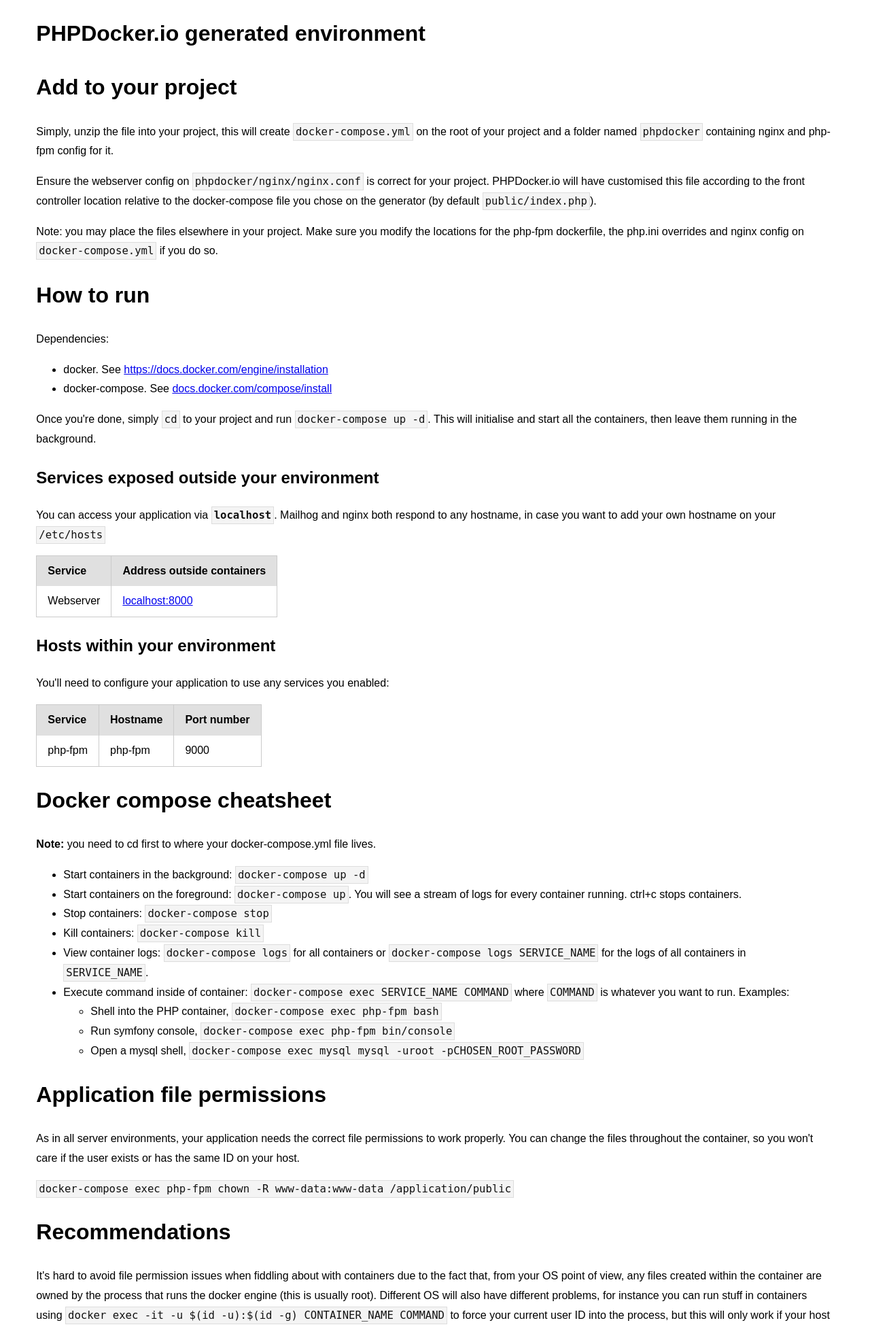
After one commit to allanrodriguesmachado/ecommerce, a PHP site: page /phpdocker/README.html in a window 1280 px wide. The commit adds this page. Shown: the top 1952 px of the page at 68% size. Run offline with PHP 8.4, Linux system fonts and the light colour scheme; some libraries are stand-ins or nearby versions.

Commit message:
Include Docker

```diff
--- /dev/null
+++ b/phpdocker/README.html
@@ -0,0 +1,236 @@
+<html>
+<head>
+    <title>PHPDocker.io Readme</title>
+    <link rel="stylesheet" href="https://cdn.jsdelivr.net/npm/purecss@3.0.0/build/pure-min.css" integrity="sha384-X38yfunGUhNzHpBaEBsWLO+A0HDYOQi8ufWDkZ0k9e0eXz/tH3II7uKZ9msv++Ls" crossorigin="anonymous">
+
+    <style>
+        * {
+            line-height: 1.8em;
+        }
+
+        code {
+            font-size: 1.2em;
+            background: #f4f4f4;
+            border: 1px solid #ddd;
+            color: #111;
+            font-family: monospace;
+            padding: 3px;
+        }
+
+        pre code {
+            border-left: 3px solid #f36d33;
+            page-break-inside: avoid;
+            margin-bottom: 1.6em;
+            max-width: 100%;
+            overflow: auto;
+            padding: 1em 1.5em;
+            display: block;
+            word-wrap: break-word;
+        }
+    </style>
+</head>
+<body>
+
+<div class="pure-g">
+    <div class="pure-u-1-24"></div>
+    <div class="pure-u-22-24">
+        <h1>PHPDocker.io generated environment</h1>
+
+<h1>Add to your project</h1>
+
+<p>Simply, unzip the file into your project, this will create <code>docker-compose.yml</code> on the root of your project and a folder
+named <code>phpdocker</code> containing nginx and php-fpm config for it.</p>
+
+<p>Ensure the webserver config on <code>phpdocker/nginx/nginx.conf</code> is correct for your project. PHPDocker.io will have
+customised this file according to the front controller location relative to the docker-compose file you chose on the
+generator (by default <code>public/index.php</code>).</p>
+
+<p>Note: you may place the files elsewhere in your project. Make sure you modify the locations for the php-fpm dockerfile,
+the php.ini overrides and nginx config on <code>docker-compose.yml</code> if you do so.</p>
+
+<h1>How to run</h1>
+
+<p>Dependencies:</p>
+
+<ul>
+<li>docker. See <a href="https://docs.docker.com/engine/installation">https://docs.docker.com/engine/installation</a></li>
+<li>docker-compose. See <a href="https://docs.docker.com/compose/install/">docs.docker.com/compose/install</a></li>
+</ul>
+
+<p>Once you're done, simply <code>cd</code> to your project and run <code>docker-compose up -d</code>. This will initialise and start all the
+containers, then leave them running in the background.</p>
+
+<h2>Services exposed outside your environment</h2>
+
+<p>You can access your application via <strong><code>localhost</code></strong>. Mailhog and nginx both respond to any hostname, in case you want to
+add your own hostname on your <code>/etc/hosts</code></p>
+
+<table>
+<thead>
+<tr>
+  <th>Service</th>
+  <th>Address outside containers</th>
+</tr>
+</thead>
+<tbody>
+<tr>
+  <td>Webserver</td>
+  <td><a href="http://localhost:8000">localhost:8000</a></td>
+</tr>
+</tbody>
+</table>
+
+<h2>Hosts within your environment</h2>
+
+<p>You'll need to configure your application to use any services you enabled:</p>
+
+<table>
+<thead>
+<tr>
+  <th>Service</th>
+  <th>Hostname</th>
+  <th>Port number</th>
+</tr>
+</thead>
+<tbody>
+<tr>
+  <td>php-fpm</td>
+  <td>php-fpm</td>
+  <td>9000</td>
+</tr>
+</tbody>
+</table>
+
+<h1>Docker compose cheatsheet</h1>
+
+<p><strong>Note:</strong> you need to cd first to where your docker-compose.yml file lives.</p>
+
+<ul>
+<li>Start containers in the background: <code>docker-compose up -d</code></li>
+<li>Start containers on the foreground: <code>docker-compose up</code>. You will see a stream of logs for every container running.
+ctrl+c stops containers.</li>
+<li>Stop containers: <code>docker-compose stop</code></li>
+<li>Kill containers: <code>docker-compose kill</code></li>
+<li>View container logs: <code>docker-compose logs</code> for all containers or <code>docker-compose logs SERVICE_NAME</code> for the logs of
+all containers in <code>SERVICE_NAME</code>.</li>
+<li>Execute command inside of container: <code>docker-compose exec SERVICE_NAME COMMAND</code> where <code>COMMAND</code> is whatever you want
+to run. Examples:
+
+<ul>
+<li>Shell into the PHP container, <code>docker-compose exec php-fpm bash</code></li>
+<li>Run symfony console, <code>docker-compose exec php-fpm bin/console</code></li>
+<li>Open a mysql shell, <code>docker-compose exec mysql mysql -uroot -pCHOSEN_ROOT_PASSWORD</code></li>
+</ul></li>
+</ul>
+
+<h1>Application file permissions</h1>
+
+<p>As in all server environments, your application needs the correct file permissions to work properly. You can change the
+files throughout the container, so you won't care if the user exists or has the same ID on your host.</p>
+
+<p><code>docker-compose exec php-fpm chown -R www-data:www-data /application/public</code></p>
+
+<h1>Recommendations</h1>
+
+<p>It's hard to avoid file permission issues when fiddling about with containers due to the fact that, from your OS point
+of view, any files created within the container are owned by the process that runs the docker engine (this is usually
+root). Different OS will also have different problems, for instance you can run stuff in containers
+using <code>docker exec -it -u $(id -u):$(id -g) CONTAINER_NAME COMMAND</code> to force your current user ID into the process, but
+this will only work if your host OS is Linux, not mac. Follow a couple of simple rules and save yourself a world of
+hurt.</p>
+
+<ul>
+<li>Run composer outside of the php container, as doing so would install all your dependencies owned by <code>root</code> within your
+vendor folder.</li>
+<li>Run commands (ie Symfony's console, or Laravel's artisan) straight inside of your container. You can easily open a
+shell as described above and do your thing from there.</li>
+</ul>
+
+<h1>Simple basic Xdebug configuration with integration to PHPStorm</h1>
+
+<h2>Xdebug 2</h2>
+
+<p>To configure <strong>Xdebug 2</strong> you need add these lines in php-fpm/php-ini-overrides.ini:</p>
+
+<h3>For linux:</h3>
+
+<pre><code>xdebug.remote_enable = 1
+xdebug.remote_connect_back = 1
+xdebug.remote_autostart = 1
+</code></pre>
+
+<h3>For macOS and Windows:</h3>
+
+<pre><code>xdebug.remote_enable = 1
+xdebug.remote_host = host.docker.internal
+xdebug.remote_autostart = 1
+</code></pre>
+
+<h2>Xdebug 3</h2>
+
+<p>To configure <strong>Xdebug 3</strong> you need add these lines in php-fpm/php-ini-overrides.ini:</p>
+
+<h3>For linux:</h3>
+
+<pre><code>xdebug.mode=debug
+xdebug.discover_client_host=true
+xdebug.start_with_request=yes
+xdebug.client_port=9000
+</code></pre>
+
+<h3>For macOS and Windows:</h3>
+
+<pre><code>xdebug.mode = debug
+xdebug.client_host = host.docker.internal
+xdebug.start_with_request = yes
+</code></pre>
+
+<h2>Add the section “environment” to the php-fpm service in docker-compose.yml:</h2>
+
+<pre><code>environment:
+  PHP_IDE_CONFIG: "serverName=Docker"
+</code></pre>
+
+<h3>Create a server configuration in PHPStorm:</h3>
+
+<ul>
+<li>In PHPStorm open Preferences | Languages &amp; Frameworks | PHP | Servers</li>
+<li>Add new server</li>
+<li>The “Name” field should be the same as the parameter “serverName” value in “environment” in docker-compose.yml (i.e. *
+Docker* in the example above)</li>
+<li>A value of the "port" field should be the same as first port(before a colon) in "webserver" service in
+docker-compose.yml</li>
+<li>Select "Use path mappings" and set mappings between a path to your project on a host system and the Docker container.</li>
+<li>Finally, add “Xdebug helper” extension in your browser, set breakpoints and start debugging</li>
+</ul>
+
+<h3>Create a launch.json for visual studio code</h3>
+
+<pre><code>  {
+      "version": "0.2.0",
+      "configurations": [
+          {
+              "name": "Docker",
+              "type": "php",
+              "request": "launch",
+              "port": 9000,
+              // Server Remote Path -&gt; Local Project Path
+              "pathMappings": {
+                  "/application/public": "${workspaceRoot}/"
+              },
+          }
+      ]
+  }
+</code></pre>
+    </div>
+    <div class="pure-u-1-24"></div>
+</div>
+
+<script>
+  var tables = document.getElementsByTagName('table')
+  for (var i = 0; i < tables.length; i++) {
+    tables[i].className = 'pure-table'
+  }
+</script>
+</body>
+</html>
--- /dev/null
+++ b/phpdocker/php-fpm/php-ini-overrides.ini
@@ -0,0 +1,2 @@
+upload_max_filesize = 100M
+post_max_size = 108M
--- a/src/func/helpers.php
+++ b/src/func/helpers.php
@@ -17,6 +17,7 @@ if(!function_exists('mix')) {
         }
 
         $content = file_get_contents(__DIR__ . '/../../public/mix-manifest.json');
+
         $content = json_decode($content, true);
 
         return $content[$path] ?? '';
```
Also changed, not shown: docker-compose.yml (added, +21 -0 lines), phpdocker/README.md (added), src/views/index.php (line endings or trailing spaces), 2 other files.
